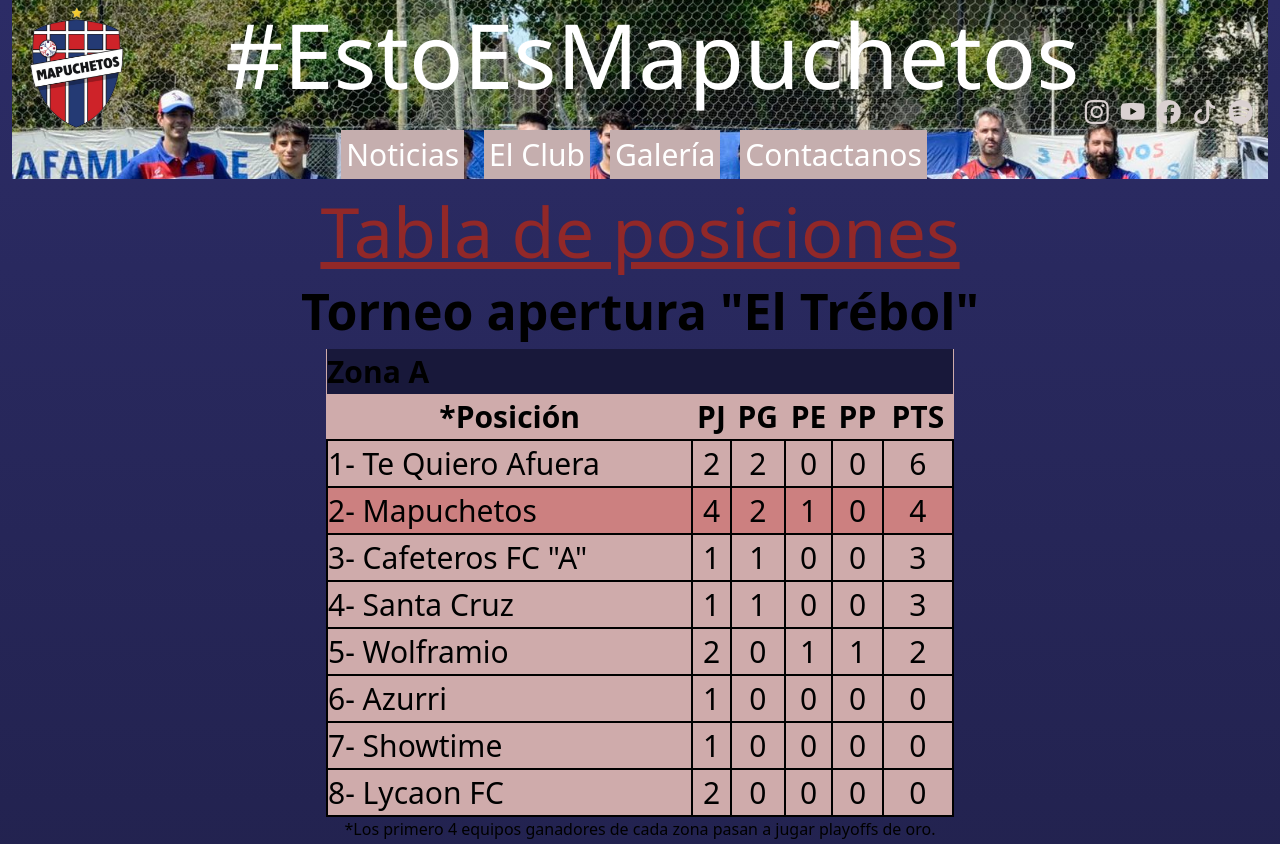
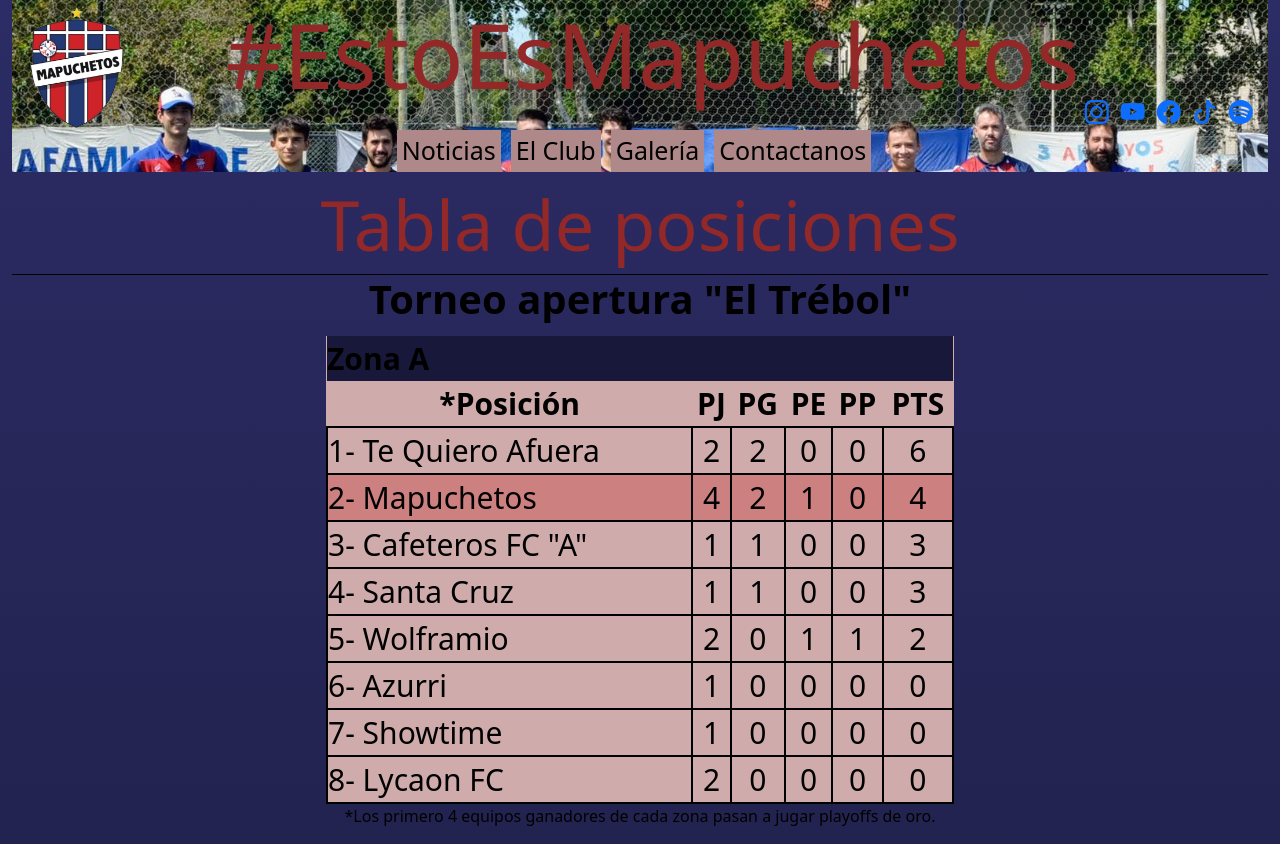
Before and after one commit to Fics77/MapuchetosGIT, a plain HTML site: page index.html in a window 1280 px wide. Shown: the top 844 px of the page. Drawn offline with nearby package versions, Linux system fonts and the light colour scheme.

Commit message:
mejora de la página

```diff
--- a/css/style.css
+++ b/css/style.css
@@ -26,7 +26,7 @@
 
 .tituloHeader{
     font-family: 'Segoe UI', Tahoma, Geneva, Verdana, sans-serif;
-    color: white;
+    color: rgb(146, 40, 40);
     font-size: 90px;
     text-align: center;
 }
@@ -40,7 +40,6 @@
 .iconoHeader{
     font-size: 24px;
     margin: 0px 6px 0px 6px;
-    color: rgb(218, 209, 209);
 }
 
 .iconoHeader:hover{
@@ -51,15 +50,14 @@
     display: flex;
     flex: row;
     justify-content: center;
-    font-size: 30px;
+    font-size: 25px;
 }
 
-
 .navbar{
-    color: white;
+    color: black;
     padding: 2px 5px 2px 5px;
-    background-color: rgb(197, 174, 174);
-    margin: 0px 10px 0px 10px;
+    background-color: rgb(175, 137, 137);
+    margin: 0px 5px 0px 5px;
     transform: scale(1);
 }
 
@@ -73,15 +71,14 @@
     color: rgb(146, 40, 40);
     font-size: 70px;
     text-align: center;
-    text-decoration: underline;
 }
 
 .tituloSecundarioTabla{
-    font-size: 50px;
+    font-size: 40px;
     text-align: center;
     color: black;
-
-    border-radius: 10px;
+    border-top: 1px solid black;
+    padding-bottom: 5px;
 }
 .tabla{
     padding: 10px 0px 10px 0px;
@@ -166,6 +163,10 @@
     display: flex;
     flex-direction: row;
     justify-content: space-evenly;
+}
+
+.footerIcono:hover{
+    transform: scale(1.4);
 }
 
 .tituloFooter{
```
